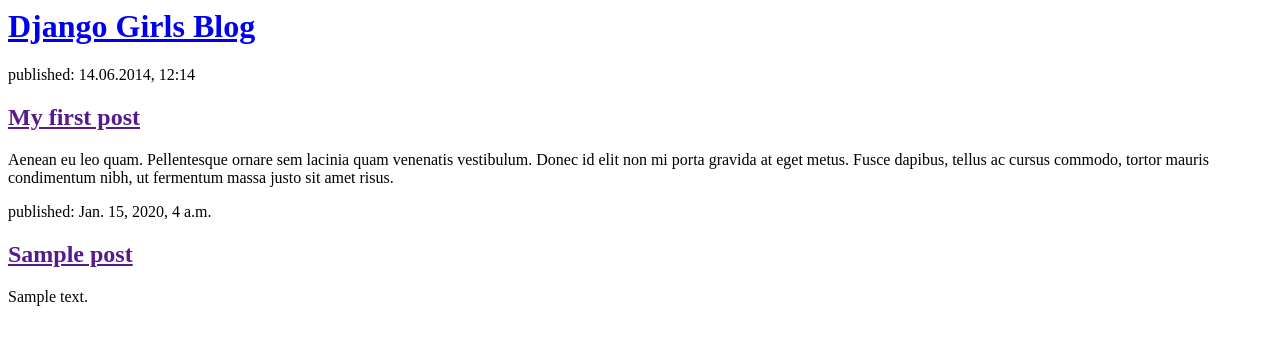
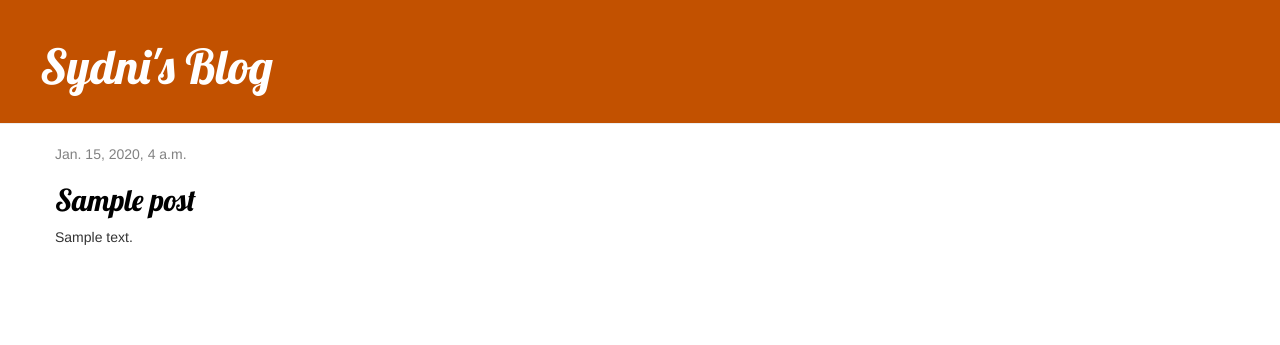
Before and after one commit to saust15/my-first-blog, a Django app: page / in a window 1280 px wide. Shown: the top 345 px of the page. Run offline with Django 3.2, Linux system fonts and the light colour scheme; tables that the repository leaves empty hold one stand-in row (values such as "Sample post"); some libraries are stand-ins or nearby versions.

Commit message:
Added view and template for detailed blog post and CSS to the site.

```diff
--- /dev/null
+++ b/blog/static/css/blog.css
@@ -0,0 +1,46 @@
+.page-header {
+    background-color: #C25100;
+    margin-top: 0;
+    padding: 20px 20px 20px 40px;
+}
+
+.page-header h1, .page-header h1 a, .page-header h1 a:visited, .page-header h1 a:active {
+    color: #ffffff;
+    font-size: 36pt;
+    text-decoration: none;
+}
+
+.content {
+    margin-left: 40px;
+}
+
+h1, h2, h3, h4 {
+    font-family: 'Lobster', cursive;
+}
+
+.date {
+    color: #828282;
+}
+
+.save {
+    float: right;
+}
+
+.post-form textarea, .post-form input {
+    width: 100%;
+}
+
+.top-menu, .top-menu:hover, .top-menu:visited {
+    color: #ffffff;
+    float: right;
+    font-size: 26pt;
+    margin-right: 20px;
+}
+
+.post {
+    margin-bottom: 70px;
+}
+
+.post h2 a, .post h2 a:visited {
+    color: #000000;
+}
--- a/blog/templates/blog/post_list.html
+++ b/blog/templates/blog/post_list.html
@@ -1,24 +1,34 @@
+{% load static %}
 <html>
     <head>
         <title>Sydni's Blog</title>
+        <link rel="stylesheet" href="//maxcdn.bootstrapcdn.com/bootstrap/3.2.0/css/bootstrap.min.css">
+        <link rel="stylesheet" href="//maxcdn.bootstrapcdn.com/bootstrap/3.2.0/css/bootstrap-theme.min.css">
+        <link href="//fonts.googleapis.com/css?family=Lobster&subset=latin,latin-ext" rel="stylesheet" type="text/css">
+        <link rel="stylesheet" href="{% static 'css/blog.css' %}">
     </head>
     <body>
-        <div>
-            <h1><a href="/">Django Girls Blog</a></h1>
+        <div class="page-header">
+            <h1><a href="/">Sydni's Blog</a></h1>
         </div>
 
-        <div>
-            <p>published: 14.06.2014, 12:14</p>
-            <h2><a href="">My first post</a></h2>
-            <p>Aenean eu leo quam. Pellentesque ornare sem lacinia quam venenatis vestibulum. Donec id elit non mi porta gravida at eget metus. Fusce dapibus, tellus ac cursus commodo, tortor mauris condimentum nibh, ut fermentum massa justo sit amet risus.</p>
+        <div class="content container">
+            <div class="row">
+                    <div class="col-md-8">
+                        {% block content %}
+                            {% for post in posts %}
+                                <div class="post">
+                                    <div class="date">
+                                          {{ post.published_date }}
+                                        </div>
+                                 <h2><a href="{% url 'post_detail' pk=post.pk %}">{{ post.title }}</a></h2>
+                                    <p>{{ post.text|linebreaksbr }}</p>
+                                </div>
+
+                            {% endfor %}
+                        {% endblock %}
+                    </div>
+            </div>
         </div>
-
-        {% for post in posts %}
-        <div>
-            <p>published: {{ post.published_date }}</p>
-            <h2><a href="">{{ post.title }}</a></h2>
-            <p>{{ post.text|linebreaksbr }}</p>
-        </div>
-        {% endfor %}
     </body>
 </html>
--- a/blog/urls.py
+++ b/blog/urls.py
@@ -4,4 +4,5 @@
 
 urlpatterns = [
     path('', views.post_list, name='post_list'),
+    path('post/<int:pk>/', views.post_detail, name='post_detail'),
 ]
--- a/blog/views.py
+++ b/blog/views.py
@@ -1,7 +1,11 @@
-from django.shortcuts import render
+from django.shortcuts import render, get_object_or_404
 from django.utils import timezone
 from .models import Post
 
 def post_list(request):
     posts = Post.objects.filter(published_date__lte=timezone.now()).order_by('published_date')
     return render(request, 'blog/post_list.html', {'posts' : posts})
+
+def post_detail(request, pk):
+    post = get_object_or_404(Post, pk=pk)
+    return render(request, 'blog/post_detail.html', {'post': post})
--- a/mysite/urls.py
+++ b/mysite/urls.py
@@ -18,5 +18,5 @@
 
 urlpatterns = [
     path('admin/', admin.site.urls),
-    path('',include('blog.urls')),
+    path('', include('blog.urls')),
 ]
```
Also changed, not shown: blog/templates/blog/base.html (added, +23 -0 lines), blog/templates/blog/post_detail.html (added, +13 -0 lines).
